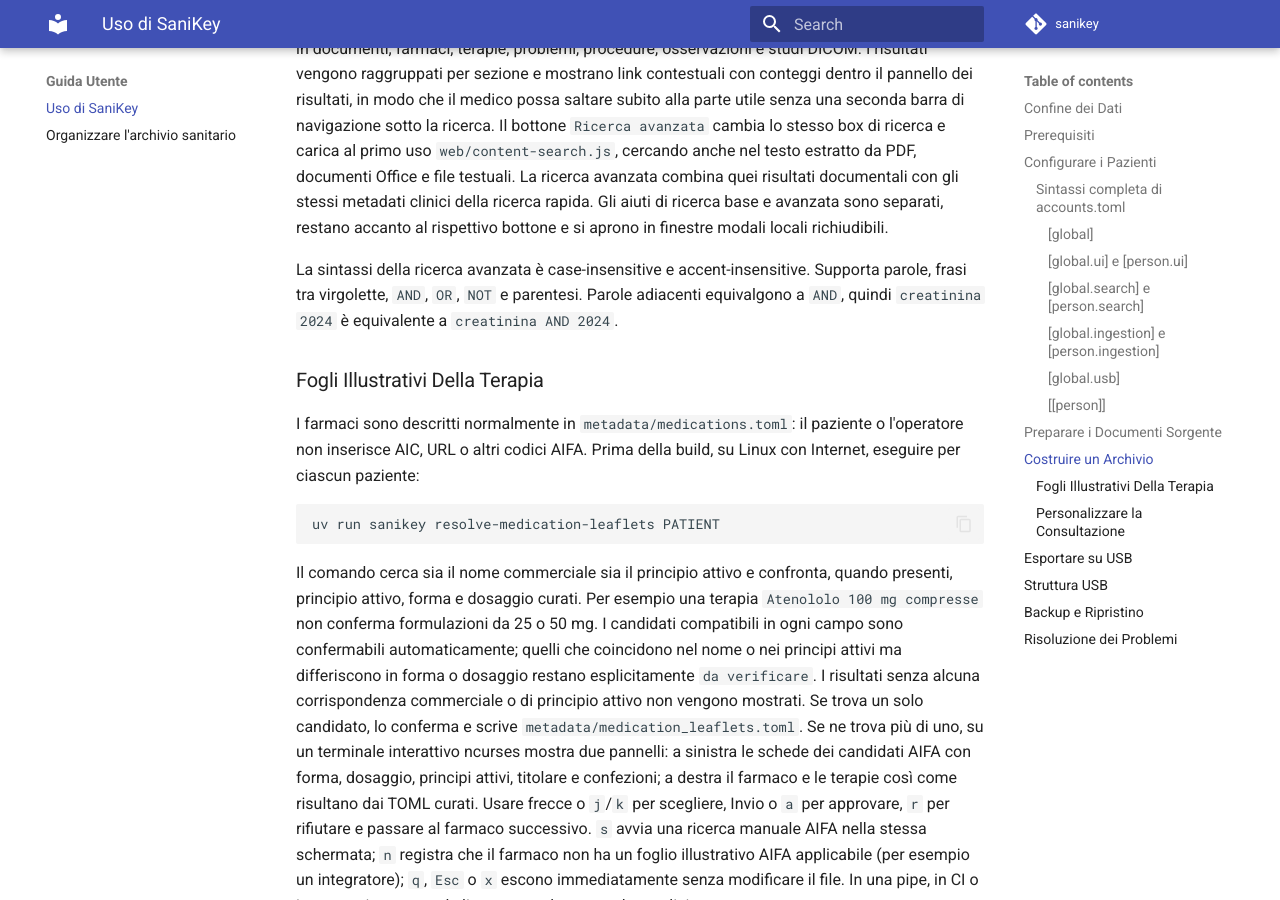
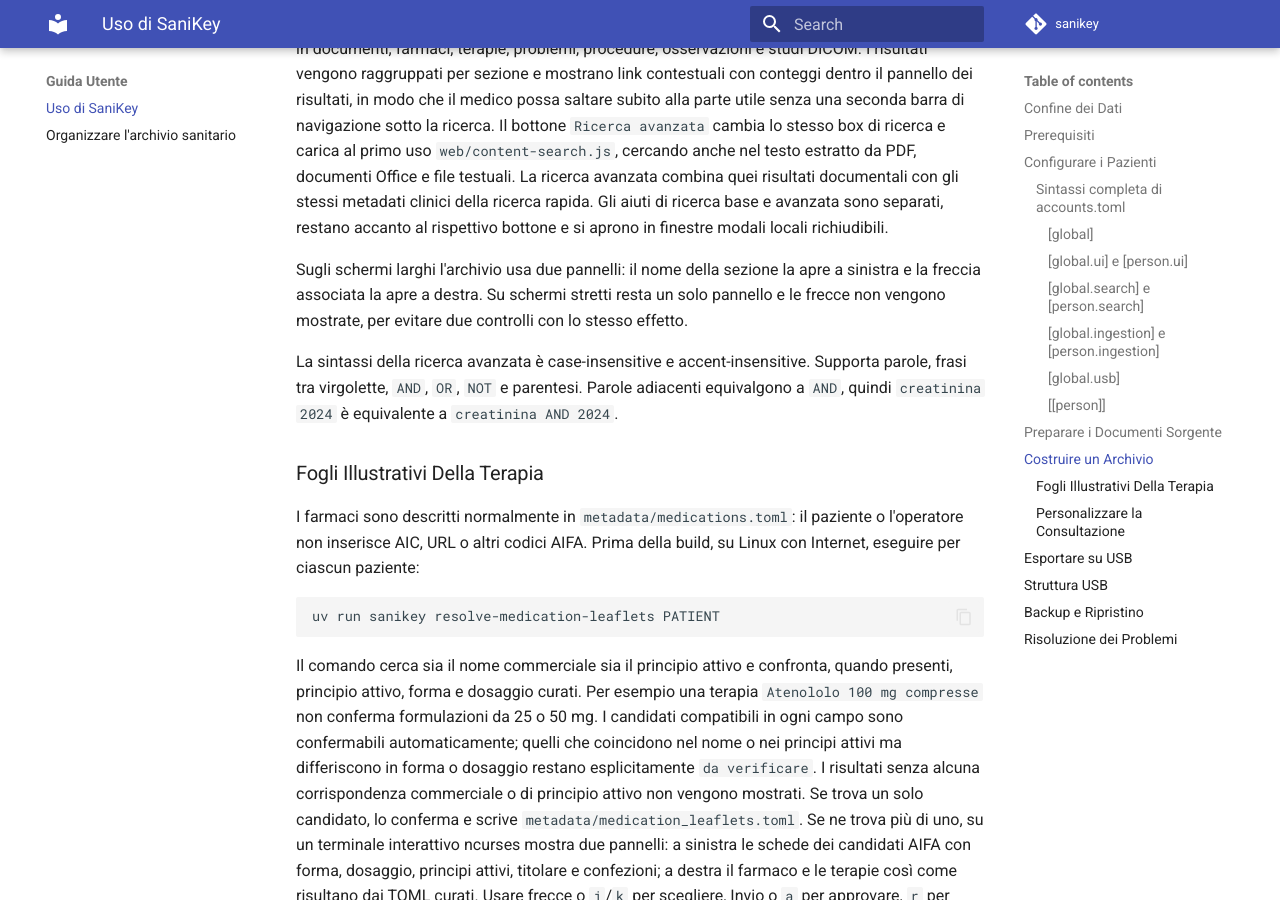
Before and after one commit to marco0560/sanikey, an MkDocs documentation site: the page built from docs/user-guide.md, in a window 1280 px wide and 900 px high, scrolled down 11467 px. Built offline with MkDocs 1.6.1 and Material for MkDocs 9.7.7, drawn with Linux system fonts in a browser that asks for light colours; comment, search, counter and statistics services are not loaded.

Commit message:
fix(core): hide redundant pane controls on mobile
Hide right-pane arrows below the single-pane breakpoint, where they duplicate the section action. Keep the controls on wide screens and document the responsive behavior.\n\nAdd a frontend generation assertion for the mobile CSS rule.

```diff
--- a/docs/user-guide.md
+++ b/docs/user-guide.md
@@ -526,6 +526,11 @@ clinici della ricerca rapida. Gli aiuti di ricerca base e avanzata sono
 separati, restano accanto al rispettivo bottone e si aprono in finestre modali
 locali richiudibili.
 
+Sugli schermi larghi l'archivio usa due pannelli: il nome della sezione la apre
+a sinistra e la freccia associata la apre a destra. Su schermi stretti resta un
+solo pannello e le frecce non vengono mostrate, per evitare due controlli con
+lo stesso effetto.
+
 La sintassi della ricerca avanzata è case-insensitive e accent-insensitive.
 Supporta parole, frasi tra virgolette, `AND`, `OR`, `NOT` e parentesi. Parole
 adiacenti equivalgono a `AND`, quindi `creatinina 2024` è equivalente a
```
Also changed, not shown: 2 other files.
